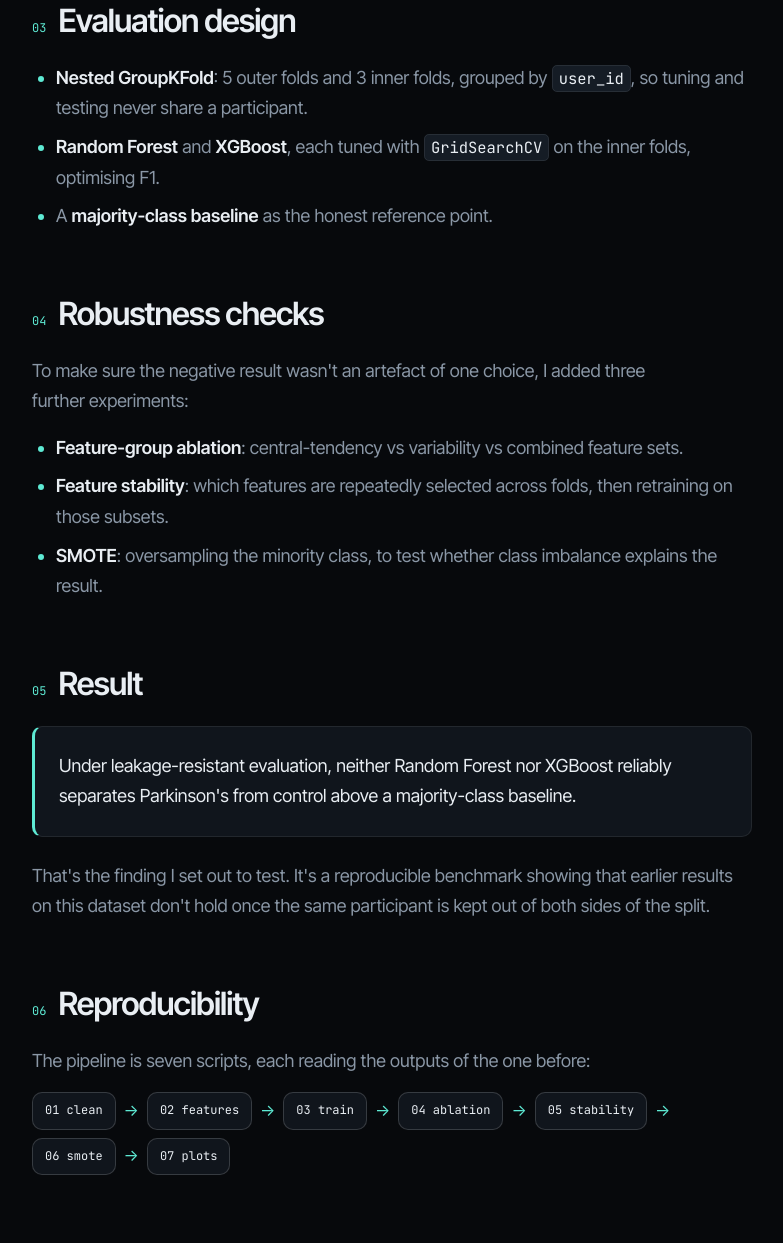
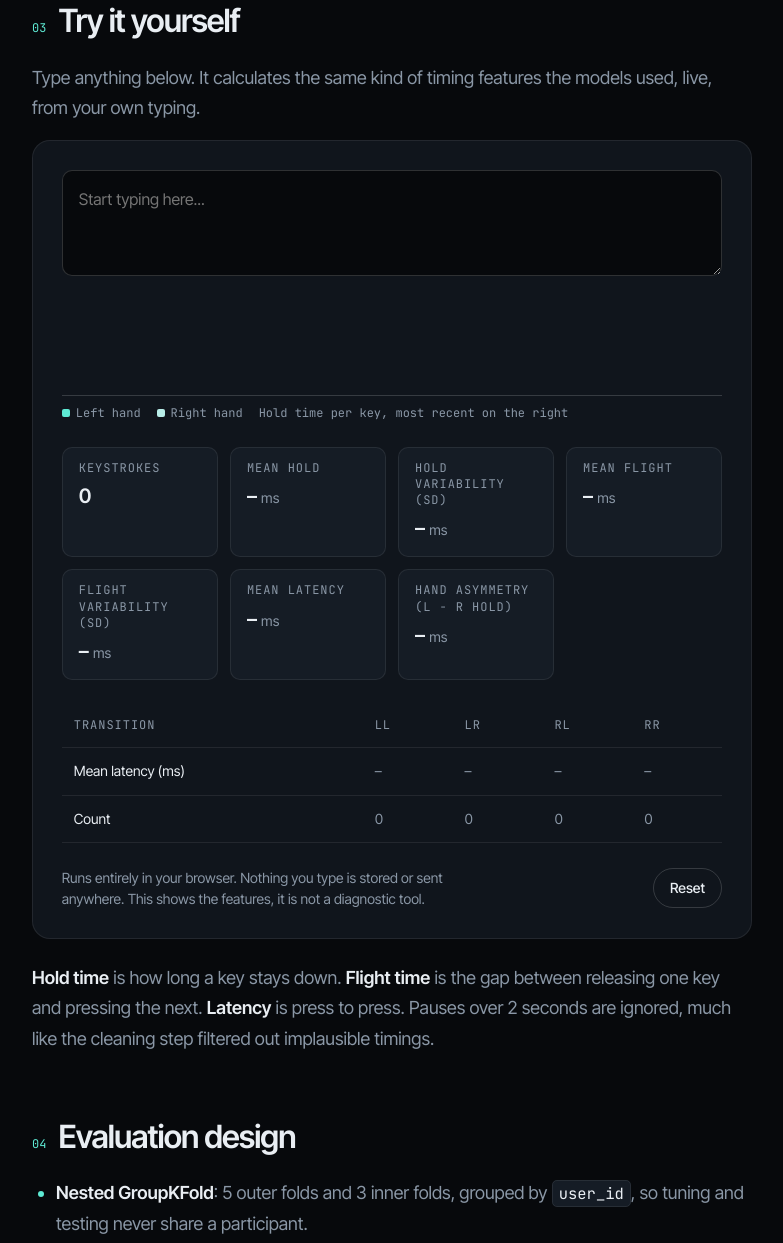
Before and after one commit to junayd-elahi/portfolio, a plain HTML site: page projects/parkinsons-keystroke.html in a window 1280 px wide. Shown: the part 1810-3053 px from the top of the page, without its empty margins (338-1121 px from the left). Drawn offline with Linux system fonts and the light colour scheme.

Commit message:
Add live typing demo to Parkinson's page, weekly link checks, fix timeline markup

```diff
--- a/css/style.css
+++ b/css/style.css
@@ -762,3 +762,32 @@ html:not(.js) [data-reveal] { opacity: 1; transform: none; }
   .hero__title .word > span, .p-hero__title .word > span { transform: none; }
   .marquee__track { animation: none; }
 }
+
+/* ---------- Typing demo (Parkinson's project) ---------- */
+.td { margin: 0 0 var(--s-5); padding: var(--pad); border: 1px solid var(--line); border-radius: var(--radius); background: var(--surface); }
+.td__input {
+  display: block; width: 100%; resize: vertical; min-height: 96px;
+  padding: var(--s-4); border-radius: var(--radius-sm);
+  border: 1px solid var(--line-strong); background: var(--bg); color: var(--text);
+  font: inherit; font-size: var(--fs-base); line-height: 1.5;
+  transition: border-color .25s, box-shadow .25s;
+}
+.td__input:focus { outline: none; border-color: var(--accent); box-shadow: 0 0 0 4px rgba(var(--accent-rgb), .12); }
+.td__touch { margin: var(--s-3) 0 0 !important; font-size: var(--fs-sm) !important; }
+.td__bars { display: flex; align-items: flex-end; gap: 3px; height: 96px; margin: var(--s-5) 0 var(--s-2); padding-bottom: 1px; border-bottom: 1px solid var(--line-strong); }
+.td__bar { flex: 1 1 0; max-width: 14px; min-width: 3px; border-radius: 3px 3px 0 0; background: var(--muted); transition: height .25s var(--ease); animation: barIn .3s var(--ease); }
+.td__bar.is-left { background: var(--accent); }
+.td__bar.is-right { background: color-mix(in srgb, var(--accent) 35%, var(--text)); }
+@keyframes barIn { from { transform: scaleY(0); transform-origin: bottom; } }
+.td__legend { display: flex; flex-wrap: wrap; gap: var(--s-2) var(--s-4); margin-bottom: var(--s-5); font-family: var(--font-mono); font-size: var(--fs-label); color: var(--muted); }
+.td__legend .is-left::before, .td__legend .is-right::before { content: ""; display: inline-block; width: 8px; height: 8px; border-radius: 2px; margin-right: 6px; background: var(--accent); }
+.td__legend .is-right::before { background: color-mix(in srgb, var(--accent) 35%, var(--text)); }
+.td__stats { display: grid; grid-template-columns: repeat(auto-fill, minmax(150px, 1fr)); gap: var(--s-3); margin: 0 0 var(--s-5); }
+.td__stats div { padding: var(--s-3) var(--s-4); border-radius: var(--radius-sm); background: var(--surface-2); border: 1px solid var(--line); }
+.td__stats dt { font-family: var(--font-mono); font-size: var(--fs-label); text-transform: uppercase; letter-spacing: var(--tr-label); color: var(--muted); margin-bottom: var(--s-1); line-height: var(--lh-snug); }
+.td__stats dd { margin: 0; font-size: var(--fs-h4); font-weight: 600; font-variant-numeric: tabular-nums; }
+.td__stats small { font-size: var(--fs-sm); font-weight: 400; color: var(--muted); }
+.article .td__dirs { margin: 0 0 var(--s-5); font-variant-numeric: tabular-nums; }
+.article .td__dirs td:first-child { white-space: normal; }
+.td__foot { display: flex; align-items: center; justify-content: space-between; gap: var(--s-4); flex-wrap: wrap; }
+.article .td__privacy { margin: 0; font-size: var(--fs-sm); line-height: 1.5; max-width: 52ch; }
--- /dev/null
+++ b/js/typing-demo.js
@@ -0,0 +1,119 @@
+/* =========================================================
+   Live keystroke-dynamics demo (Parkinson's project page).
+   Computes the same kind of timing features the models used:
+   hold time, flight time, latency and left/right-hand transitions.
+   Runs entirely in the browser. Nothing is stored or sent.
+   ========================================================= */
+(() => {
+  const root = document.getElementById('typingDemo');
+  if (!root) return;
+
+  const input = root.querySelector('.td__input');
+  const out = name => root.querySelector(`[data-out="${name}"]`);
+  const bars = root.querySelector('.td__bars');
+  const resetBtn = root.querySelector('.td__reset');
+  const touchNote = root.querySelector('.td__touch');
+
+  // Physical key positions (e.code), so it works on any keyboard layout
+  const LEFT = new Set(['Backquote', 'Digit1', 'Digit2', 'Digit3', 'Digit4', 'Digit5',
+    'KeyQ', 'KeyW', 'KeyE', 'KeyR', 'KeyT', 'KeyA', 'KeyS', 'KeyD', 'KeyF', 'KeyG',
+    'KeyZ', 'KeyX', 'KeyC', 'KeyV', 'KeyB', 'Tab']);
+  const RIGHT = new Set(['Digit6', 'Digit7', 'Digit8', 'Digit9', 'Digit0', 'Minus', 'Equal',
+    'KeyY', 'KeyU', 'KeyI', 'KeyO', 'KeyP', 'BracketLeft', 'BracketRight', 'Backslash',
+    'KeyH', 'KeyJ', 'KeyK', 'KeyL', 'Semicolon', 'Quote', 'KeyN', 'KeyM', 'Comma',
+    'Period', 'Slash', 'Backspace', 'Enter']);
+  const IGNORE = new Set(['ShiftLeft', 'ShiftRight', 'ControlLeft', 'ControlRight', 'AltLeft',
+    'AltRight', 'MetaLeft', 'MetaRight', 'CapsLock', 'ArrowLeft', 'ArrowRight', 'ArrowUp', 'ArrowDown']);
+  const PAUSE_MS = 2000; // gaps longer than this are pauses, not typing rhythm
+  const MAX_BARS = 48;
+
+  const hand = code => LEFT.has(code) ? 'L' : RIGHT.has(code) ? 'R' : null;
+
+  let down, events, last;
+  const reset = () => {
+    down = new Map();     // code -> keydown time
+    events = [];          // completed keystrokes {code, hand, hold, flight, latency, dir}
+    last = null;          // previous completed keystroke {code, hand, downT, upT}
+    input.value = '';
+    render();
+  };
+
+  const mean = a => a.length ? a.reduce((s, v) => s + v, 0) / a.length : NaN;
+  const sd = a => {
+    if (a.length < 2) return NaN;
+    const m = mean(a);
+    return Math.sqrt(a.reduce((s, v) => s + (v - m) ** 2, 0) / (a.length - 1));
+  };
+  const fmt = v => Number.isFinite(v) ? Math.round(v) : '–';
+
+  input.addEventListener('keydown', e => {
+    if (e.repeat || IGNORE.has(e.code) || !e.code) return;
+    if (!down.has(e.code)) down.set(e.code, e.timeStamp);
+  });
+
+  input.addEventListener('keyup', e => {
+    if (!down.has(e.code)) return;
+    const downT = down.get(e.code);
+    down.delete(e.code);
+    const upT = e.timeStamp;
+    const h = hand(e.code);
+    const ev = { code: e.code, hand: h, hold: upT - downT, flight: NaN, latency: NaN, dir: null };
+
+    if (last) {
+      const flight = downT - last.upT;
+      const latency = downT - last.downT;
+      if (latency < PAUSE_MS) {
+        ev.flight = flight;
+        ev.latency = latency;
+        if (last.hand && h) ev.dir = last.hand + h;
+      }
+    }
+    if (ev.hold > 0 && ev.hold < PAUSE_MS) events.push(ev);
+    last = { code: e.code, hand: h, downT, upT };
+    render();
+  });
+
+  // Touch keyboards don't report reliable key timings
+  input.addEventListener('focus', () => {
+    if (window.matchMedia('(pointer: coarse)').matches) touchNote.hidden = false;
+  });
+  resetBtn.addEventListener('click', () => { reset(); input.focus(); });
+
+  function render() {
+    const holds = events.map(e => e.hold);
+    const flights = events.map(e => e.flight).filter(Number.isFinite);
+    const lats = events.map(e => e.latency).filter(Number.isFinite);
+
+    out('keys').textContent = events.length;
+    out('hold').textContent = fmt(mean(holds));
+    out('holdsd').textContent = fmt(sd(holds));
+    out('flight').textContent = fmt(mean(flights));
+    out('flightsd').textContent = fmt(sd(flights));
+    out('latency').textContent = fmt(mean(lats));
+
+    for (const dir of ['LL', 'LR', 'RL', 'RR']) {
+      const l = events.filter(e => e.dir === dir).map(e => e.latency);
+      out(dir).textContent = fmt(mean(l));
+      out(dir + 'n').textContent = l.length;
+    }
+
+    const lh = events.filter(e => e.hand === 'L').map(e => e.hold);
+    const rh = events.filter(e => e.hand === 'R').map(e => e.hold);
+    out('asym').textContent = (lh.length && rh.length) ? fmt(mean(lh) - mean(rh)) : '–';
+
+    // Live bar chart of the most recent hold times
+    const recent = events.slice(-MAX_BARS);
+    const max = Math.max(250, ...recent.map(e => e.hold));
+    bars.innerHTML = '';
+    for (const e of recent) {
+      const b = document.createElement('span');
+      b.className = 'td__bar' + (e.hand === 'L' ? ' is-left' : e.hand === 'R' ? ' is-right' : '');
+      b.style.height = `${Math.max(4, (e.hold / max) * 100)}%`;
+      b.title = `${Math.round(e.hold)} ms`;
+      bars.appendChild(b);
+    }
+    root.classList.toggle('has-data', events.length > 0);
+  }
+
+  reset();
+})();
--- a/projects/parkinsons-keystroke.html
+++ b/projects/parkinsons-keystroke.html
@@ -84,8 +84,39 @@
               <li>Directional statistics for left/right transitions (LL, LR, RL, RR)</li>
             </ul>
           </section>
+          <section id="try-it" data-reveal>
+            <h2><span class="num">03</span>Try it yourself</h2>
+            <p>Type anything below. It calculates the same kind of timing features the models used, live, from your own typing.</p>
+            <div class="td" id="typingDemo">
+              <textarea class="td__input" rows="3" placeholder="Start typing here..." autocomplete="off" autocorrect="off" autocapitalize="off" spellcheck="false" aria-label="Type here to see your keystroke timings"></textarea>
+              <p class="td__touch" hidden>Phone keyboards don't report key timings reliably, so this works best with a physical keyboard.</p>
+              <div class="td__bars" aria-hidden="true"></div>
+              <div class="td__legend" aria-hidden="true"><span class="is-left">Left hand</span><span class="is-right">Right hand</span><span>Hold time per key, most recent on the right</span></div>
+              <dl class="td__stats">
+                <div><dt>Keystrokes</dt><dd data-out="keys">0</dd></div>
+                <div><dt>Mean hold</dt><dd><span data-out="hold">–</span> <small>ms</small></dd></div>
+                <div><dt>Hold variability (SD)</dt><dd><span data-out="holdsd">–</span> <small>ms</small></dd></div>
+                <div><dt>Mean flight</dt><dd><span data-out="flight">–</span> <small>ms</small></dd></div>
+                <div><dt>Flight variability (SD)</dt><dd><span data-out="flightsd">–</span> <small>ms</small></dd></div>
+                <div><dt>Mean latency</dt><dd><span data-out="latency">–</span> <small>ms</small></dd></div>
+                <div><dt>Hand asymmetry (L − R hold)</dt><dd><span data-out="asym">–</span> <small>ms</small></dd></div>
+              </dl>
+              <table class="td__dirs">
+                <thead><tr><th>Transition</th><th>LL</th><th>LR</th><th>RL</th><th>RR</th></tr></thead>
+                <tbody>
+                  <tr><td>Mean latency (ms)</td><td data-out="LL">–</td><td data-out="LR">–</td><td data-out="RL">–</td><td data-out="RR">–</td></tr>
+                  <tr><td>Count</td><td data-out="LLn">0</td><td data-out="LRn">0</td><td data-out="RLn">0</td><td data-out="RRn">0</td></tr>
+                </tbody>
+              </table>
+              <div class="td__foot">
+                <p class="td__privacy">Runs entirely in your browser. Nothing you type is stored or sent anywhere. This shows the features, it is not a diagnostic tool.</p>
+                <button type="button" class="btn btn--ghost btn--small td__reset">Reset</button>
+              </div>
+            </div>
+            <p><strong>Hold time</strong> is how long a key stays down. <strong>Flight time</strong> is the gap between releasing one key and pressing the next. <strong>Latency</strong> is press to press. Pauses over 2 seconds are ignored, much like the cleaning step filtered out implausible timings.</p>
+          </section>
           <section id="evaluation" data-reveal>
-            <h2><span class="num">03</span>Evaluation design</h2>
+            <h2><span class="num">04</span>Evaluation design</h2>
             <ul>
               <li><strong>Nested GroupKFold</strong>: 5 outer folds and 3 inner folds, grouped by <code>user_id</code>, so tuning and testing never share a participant.</li>
               <li><strong>Random Forest</strong> and <strong>XGBoost</strong>, each tuned with <code>GridSearchCV</code> on the inner folds, optimising F1.</li>
@@ -93,7 +124,7 @@
             </ul>
           </section>
           <section id="robustness" data-reveal>
-            <h2><span class="num">04</span>Robustness checks</h2>
+            <h2><span class="num">05</span>Robustness checks</h2>
             <p>To make sure the negative result wasn't an artefact of one choice, I added three further experiments:</p>
             <ul>
               <li><strong>Feature-group ablation</strong>: central-tendency vs variability vs combined feature sets.</li>
@@ -102,12 +133,12 @@
             </ul>
           </section>
           <section id="result" data-reveal>
-            <h2><span class="num">05</span>Result</h2>
+            <h2><span class="num">06</span>Result</h2>
             <div class="callout"><p>Under leakage-resistant evaluation, neither Random Forest nor XGBoost reliably separates Parkinson's from control above a majority-class baseline.</p></div>
             <p>That's the finding I set out to test. It's a reproducible benchmark showing that earlier results on this dataset don't hold once the same participant is kept out of both sides of the split.</p>
           </section>
           <section id="reproduce" data-reveal>
-            <h2><span class="num">06</span>Reproducibility</h2>
+            <h2><span class="num">07</span>Reproducibility</h2>
             <p>The pipeline is seven scripts, each reading the outputs of the one before:</p>
             <div class="pipeline"><span>01 clean</span> <i>&rarr;</i> <span>02 features</span> <i>&rarr;</i> <span>03 train</span> <i>&rarr;</i> <span>04 ablation</span> <i>&rarr;</i> <span>05 stability</span> <i>&rarr;</i> <span>06 smote</span> <i>&rarr;</i> <span>07 plots</span></div>
           </section>
@@ -130,5 +161,6 @@
   </footer>
 
   <script src="../js/main.js"></script>
+  <script src="../js/typing-demo.js"></script>
 </body>
 </html>
```
Also changed, not shown: index.html (+1 -1 lines), 1 other file.
